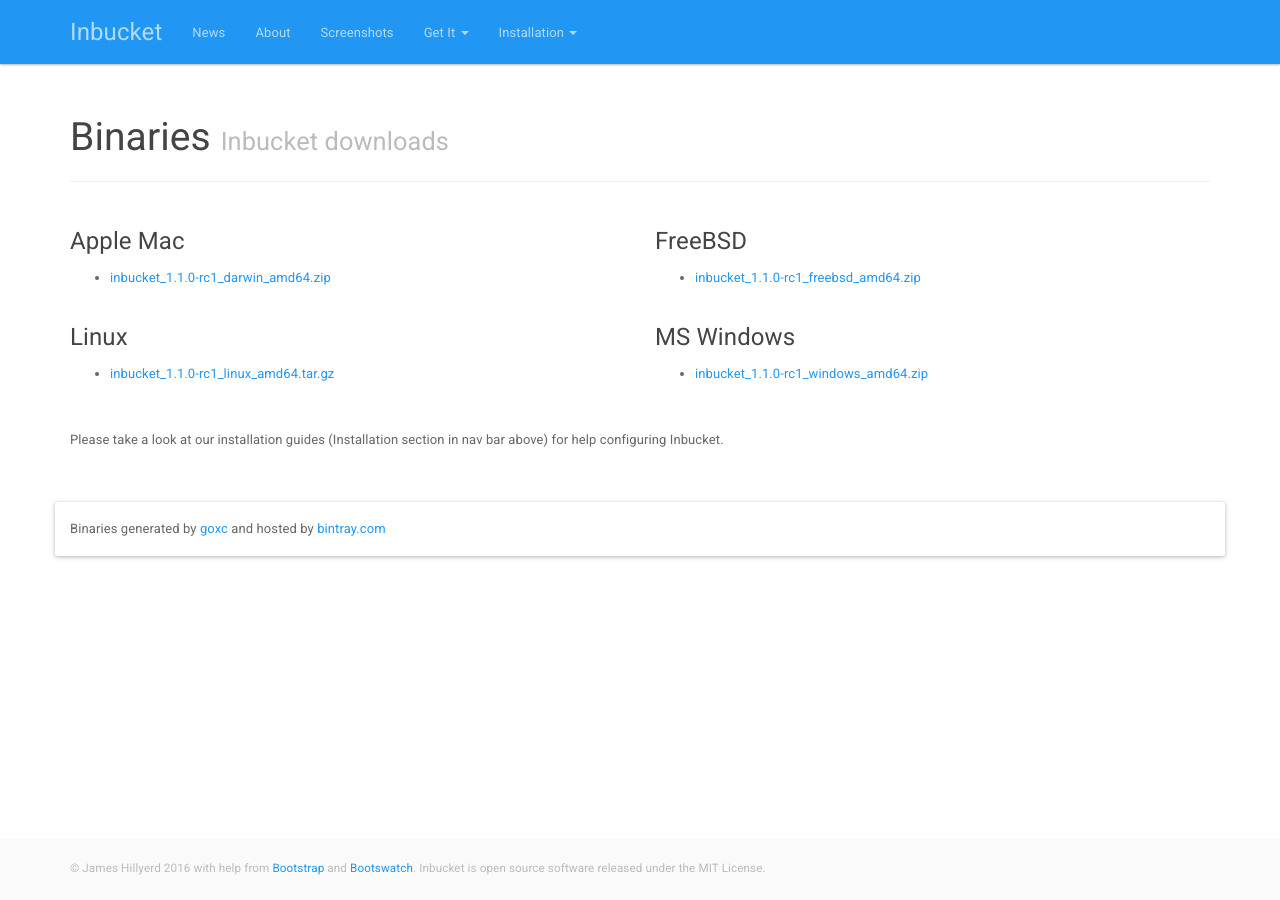
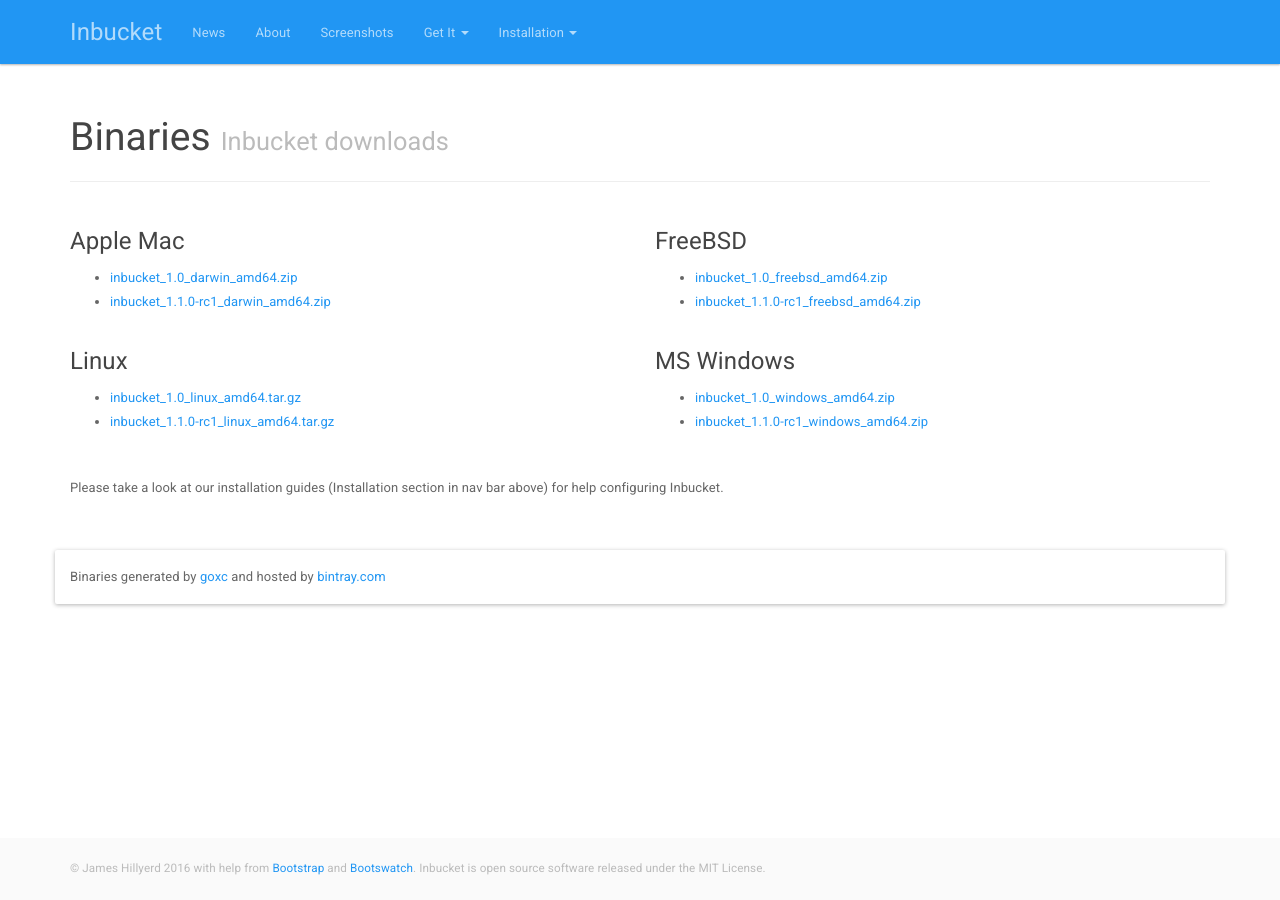
Before and after one commit to inbucket/inbucket.org, a Jekyll site: the page built from binaries/index.html, in a window 1280 px wide. Built offline with Jekyll 4.4.1, drawn with Linux system fonts in a browser that asks for light colours; comment, search, counter and statistics services are not loaded.

Commit message:
Multiple binary download versions

```diff
--- a/_config.yml
+++ b/_config.yml
@@ -26,7 +26,7 @@
 paginate_path: "news/page:num"
 
 # Binaries
-binary_version: 1.1.0-rc1
+binary_versions: ["1.0", "1.1.0-rc1"]
 binary_base: https://dl.bintray.com/content/jhillyerd/golang
 binary_platforms:
   - label: "Apple Mac"
--- a/binaries/index.html
+++ b/binaries/index.html
@@ -6,14 +6,16 @@
 
 <div class="row">
   {% for plat in site.binary_platforms %}
-    {% capture prefix %}inbucket_{{site.binary_version}}_{{plat.name}}{% endcapture %}
     <div class="col-md-6 col-lg-6">
       <h3>{{plat.label}}</h3>
       <ul>
         {% for arch in plat.architectures %}
-        {% capture filename %}{{prefix}}_{{arch.name}}.{{arch.ext}}{% endcapture %}
-        <li><a onclick="return dlclick(this, '{{filename}}')"
-          href="{{site.binary_base}}/{{filename}}?direct">{{filename}}</a></li>
+          {% for ver in site.binary_versions %}
+            {% capture prefix %}inbucket_{{ver}}_{{plat.name}}{% endcapture %}
+            {% capture filename %}{{prefix}}_{{arch.name}}.{{arch.ext}}{% endcapture %}
+            <li><a onclick="return dlclick(this, '{{filename}}')"
+              href="{{site.binary_base}}/{{filename}}?direct">{{filename}}</a></li>
+          {% endfor %}
         {% endfor %}
       </ul>
     </div>
```
